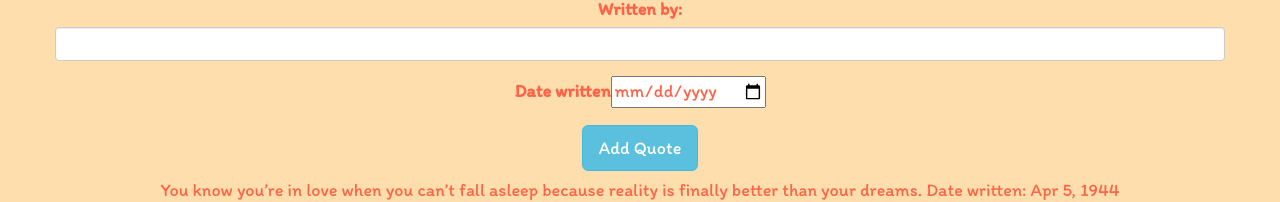
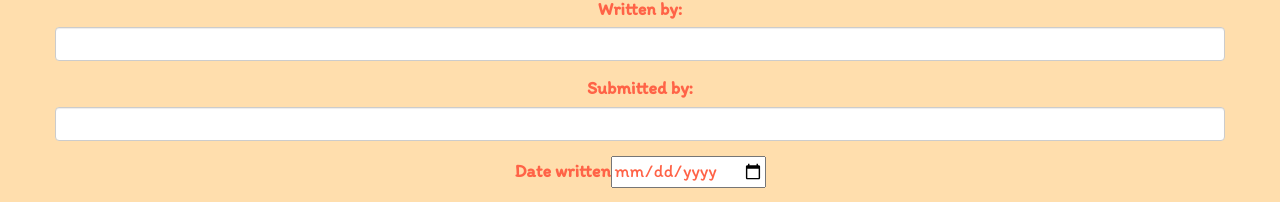
Before and after one commit to Nancy-Muthinzi/ip1-quotes, an Angular app: page / in a window 1280 px wide. Shown: the part 544-746 px from the top of the page. Built offline with nearby package versions, Linux system fonts and the light colour scheme.

Commit message:
update README page

```diff
--- a/src/app/quote-form/quote-form.component.html
+++ b/src/app/quote-form/quote-form.component.html
@@ -21,6 +21,17 @@
         </div>
 
       </div>
+
+      <!-- Submitter -->
+      <div class="form-group">
+        <label for="description">Submitted by:</label>
+        <input type="text" class="form-control" id="name" rows="2" [(ngModel)]="newQuote.name" name="name" #name="ngModel" required>
+        <div [hidden]="description.valid || description.pristine" class="alert alert-danger">
+          <p> Name is Required</p>
+
+        </div>
+
+      </div>
       <!-- Date Input -->
       <div class="form-group">
         <label for="complete">Date written</label>
```
Also changed, not shown: src/app/upvote.service.ts (deleted), 2 other files (tests, documents, lock files or other folders).
